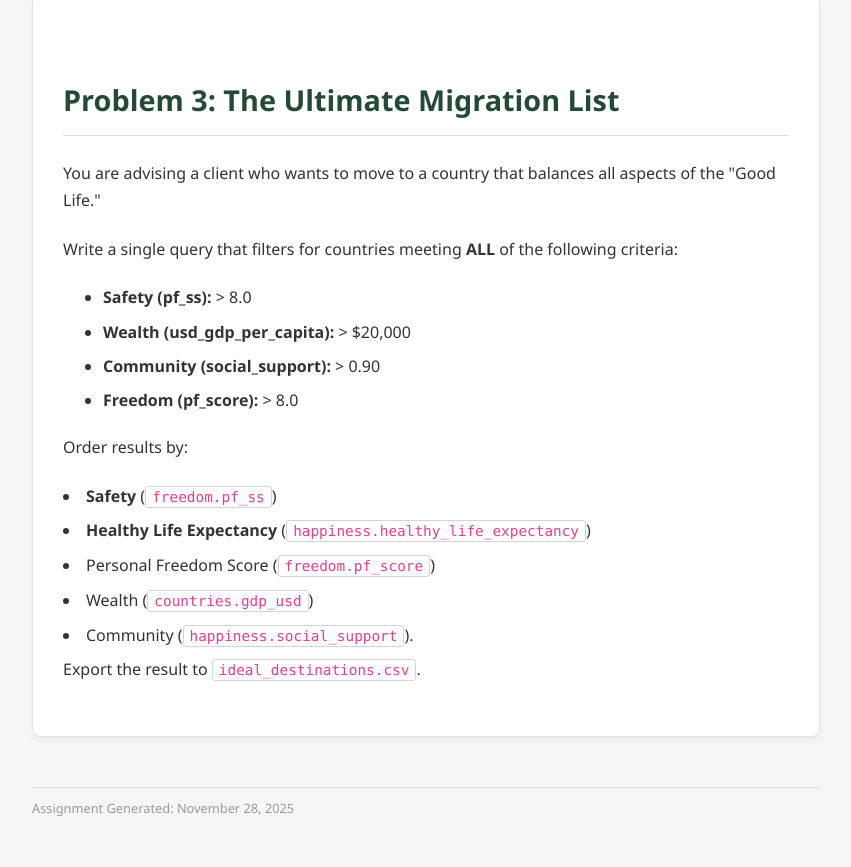
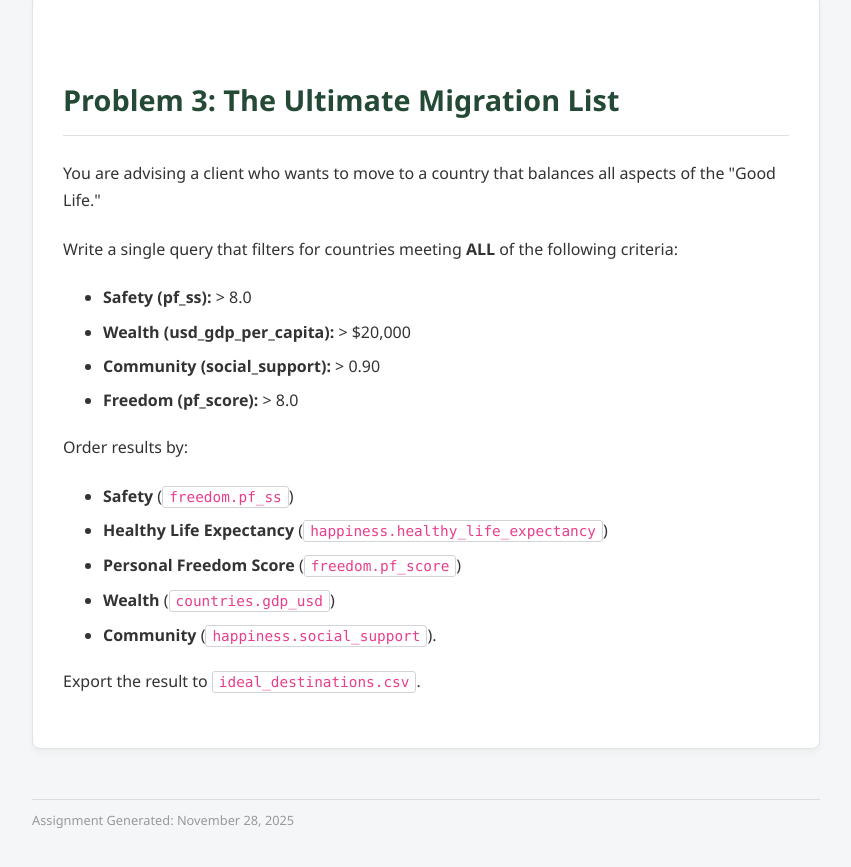
Before and after one commit to ewbaker/Data-351-hw-11, a plain HTML site: page index.html in a window 1280 px wide. Shown: the part 2564-3431 px from the top of the page, without its empty margins (58-909 px from the left). Drawn offline with Linux system fonts and the light colour scheme.

Commit message:
Add files via upload

```diff
--- a/index.html
+++ b/index.html
@@ -893,13 +893,13 @@
 
                 <p>Order results by:  </p>
 
-                <ul></ul>
+                <ul>
 
                     <li><strong> Safety</strong> (<code>freedom.pf_ss</code>)</li>
                     <li><strong> Healthy Life Expectancy</strong> (<code>happiness.healthy_life_expectancy</code>)</li>
-                    <li></strong> Personal Freedom Score </strong> (<code>freedom.pf_score</code>)</li>
-                    <li></strong> Wealth </strong> (<code>countries.gdp_usd</code>)</li>
-                    <li></strong> Community </strong> (<code>happiness.social_support</code>).</li>
+                    <li><strong> Personal Freedom Score</strong> (<code>freedom.pf_score</code>)</li>
+                    <li><strong> Wealth</strong> (<code>countries.gdp_usd</code>)</li>
+                    <li><strong> Community</strong> (<code>happiness.social_support</code>).</li>
 
                 </ul>
 
```
